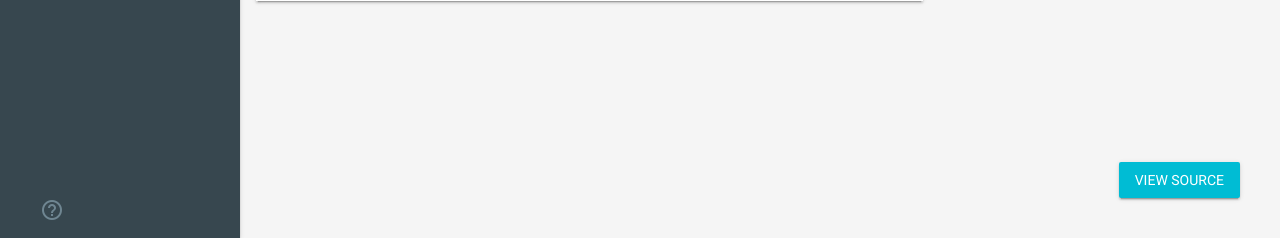
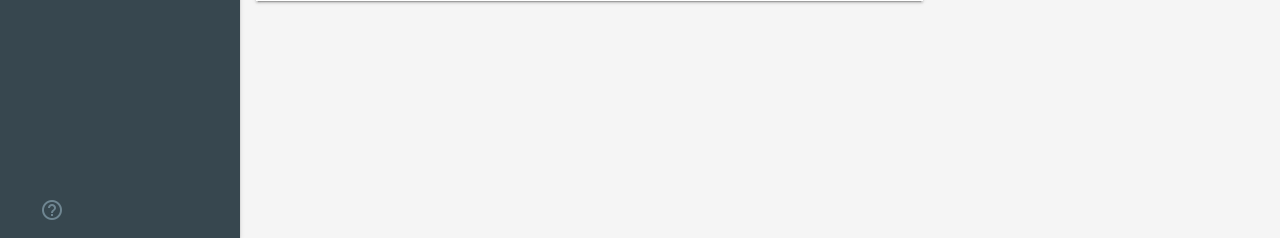
Before and after one commit to inderpartap/facterr-frontend, a Flask app: page /dashboard in a window 1280 px wide. Shown: the part 962-1200 px from the top of the page. Run offline with Flask 2, Linux system fonts and the light colour scheme.

Commit message:
static dashboard

```diff
--- a/templates/index.html
+++ b/templates/index.html
@@ -221,7 +221,6 @@
           </g>
         </defs>
       </svg>
-      <a href="https://github.com/google/material-design-lite/blob/mdl-1.x/templates/dashboard/" target="_blank" id="view-source" class="mdl-button mdl-js-button mdl-button--raised mdl-js-ripple-effect mdl-button--colored mdl-color-text--white">View Source</a>
     <script src="https://code.getmdl.io/1.3.0/material.min.js"></script>
   </body>
 </html>
```
